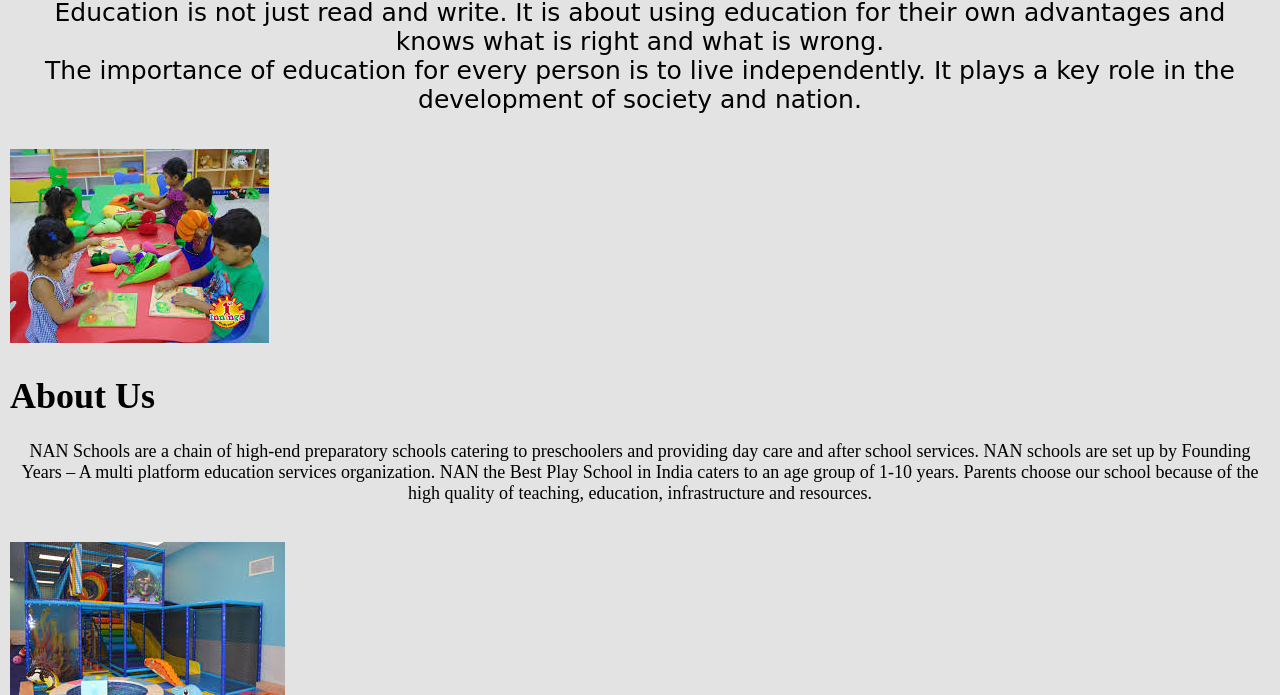
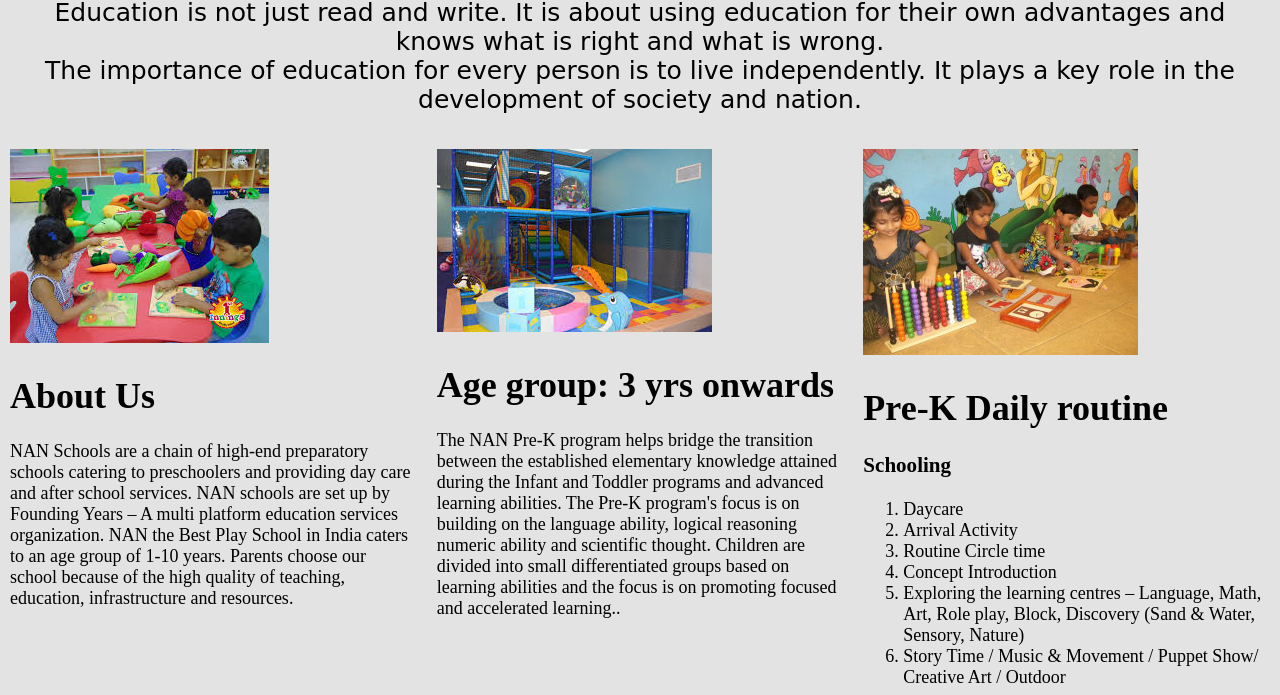
Before and after one commit to naneeth/Assignment, a plain HTML site: page Nan School.html in a window 1280 px wide. Shown: the part 927-1622 px from the top of the page. Drawn offline with Linux system fonts and the light colour scheme; a web font is replaced by a local one.

Commit message:
Assignment final

```diff
--- a/Nan School.html
+++ b/Nan School.html
@@ -35,6 +35,8 @@
              The importance of education for every person is to live independently. It plays a key role in the development of society and nation. </blockquote>
         </header>
         <!-- main content-->
+
+        <!-- 3 Column Body-->
         <div class="main">
         <div class="bod">
             <img src="play2.jpeg" alt="Image of kids"/>
@@ -43,11 +45,9 @@
             <p>
                     NAN Schools are a chain of high-end preparatory schools catering to preschoolers and providing day care and after school services. NAN schools are set up by Founding Years – A multi platform education services organization. NAN the Best Play School in India caters to an age group of 1-10 years.
                      Parents choose our school because of the high quality of teaching, education, infrastructure and resources.
-
-
             </p>
         </div>
-        <!-- 3 Column Body-->
+
 
         <div class="bod">
             <img src="play1.jpeg" alt="Image of kids"/>
@@ -61,7 +61,7 @@
         <div class="bod">
                 <img src="play3.jpg" alt="Image of kids"/>
             <h1>Pre-K Daily routine</h1>
-                   <p>Schooling</p>
+                   <h3>Schooling</h3>
                    <ol>
                     <li>Daycare</li>
                     <li>Arrival Activity</li>
--- a/css/nanstyle.css
+++ b/css/nanstyle.css
@@ -1,3 +1,4 @@
+
 body{
     margin:0;
     background-color: #e3e3e3;
@@ -38,7 +39,7 @@ ul
     text-align: center;
 
     align-items: center;
-    width:auto;  ;
+    width:100%  ;
     list-style-type: none;
     margin-top: 0;
     margin-bottom: 0;
@@ -84,7 +85,7 @@ li{
 
 
 
-.main{
+ .main{
     display:flex;
     flex-flow:row wrap;
     overflow: hidden;
@@ -92,7 +93,6 @@ li{
 
     margin-left: 0;
     float: left;
-    text-align: center;
 
 
 
@@ -109,7 +109,7 @@ blockquote{
 }
 
 .bod{
-    width:auto;
+    flex:300px;
     text-align:start;
     padding: 10px;
     overflow: hidden;
@@ -120,7 +120,9 @@ blockquote{
 clear: both;
 }
 .bod p{
-    text-align: center;
+    display: block;
+    text-align:start;
+    block-size:relative;
 }
 
 
@@ -133,7 +135,7 @@ clear: both;
     list-style-type: none;
     margin: 0;
     padding: 3px;
-
+    height: px ;
     text-align: center;
     width: auto;
     margin-right: 0;
@@ -150,4 +152,4 @@ clear: both;
  ul a:hover{
      text-decoration-color: brown;
      text-decoration: rgb(40, 137, 221);
- }
+       }
```
